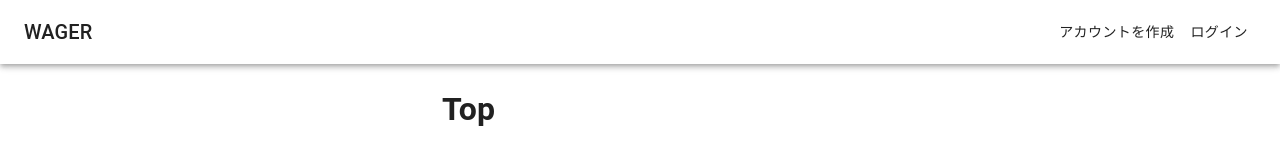
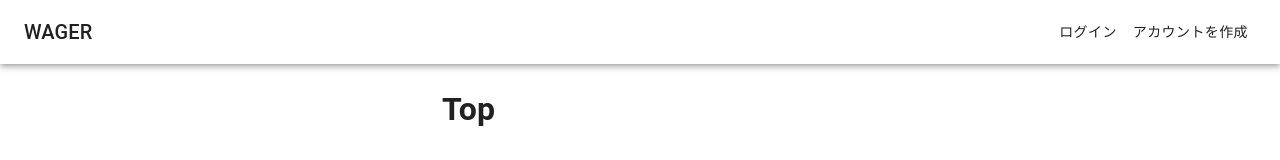
Before and after one commit to healthybamboo/wager, a React (Create React App) app in the folder frontend/wager/: page / in a window 1280 px wide. Shown: the top 160 px of the page. Built offline with nearby package versions, Linux system fonts and the light colour scheme.

Commit message:
✨ tokenの有無でヘッダーの表示を変更するロジックを追加

```diff
--- a/frontend/wager/src/tsx/views/components/header/header.tsx
+++ b/frontend/wager/src/tsx/views/components/header/header.tsx
@@ -13,11 +13,18 @@ export default function ButtonAppBar() {
     <Box sx={{ flexGrow: 1 }}>
       <AppBar position="static" color="inherit">
         <Toolbar>
-          <Typography variant="h6" component="div"  sx={{ flexGrow: 1 }}>
+          <Typography variant="h6" component="div" sx={{ flexGrow: 1 }}>
             WAGER
           </Typography>
-          <Button color="inherit" href='/signup'>アカウントを作成</Button>
-          <Button color="inherit" href='/signin'>ログイン</Button>
+          {
+            localStorage.getItem('token') ? <Button color="inherit" href="/" onClick={() => { localStorage.removeItem('token') }}>ログアウト</Button> :
+              (
+                <React.Fragment>
+                  <Button color="inherit" href='/signin'>ログイン</Button>
+                  <Button color="inherit" href='/signup'>アカウントを作成</Button>
+                </React.Fragment>
+              )
+          }
         </Toolbar>
       </AppBar>
     </Box>
```
